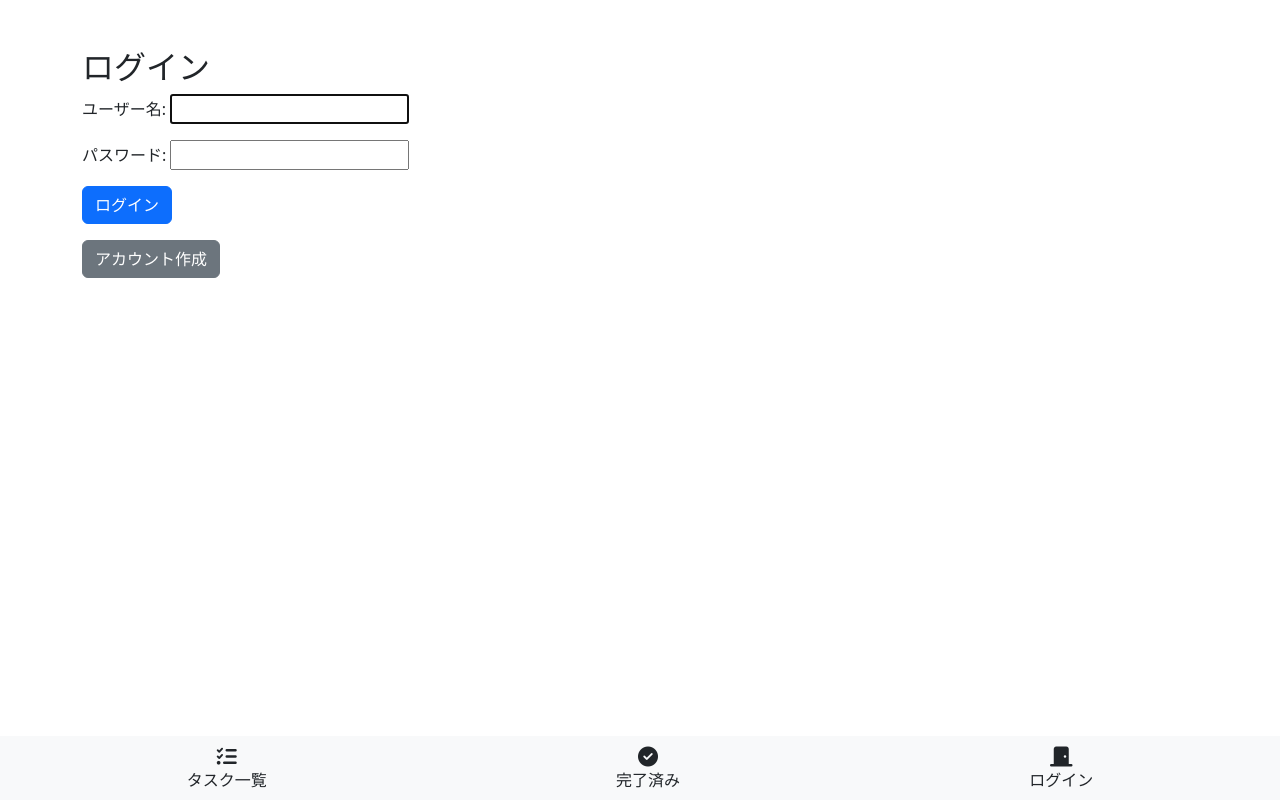
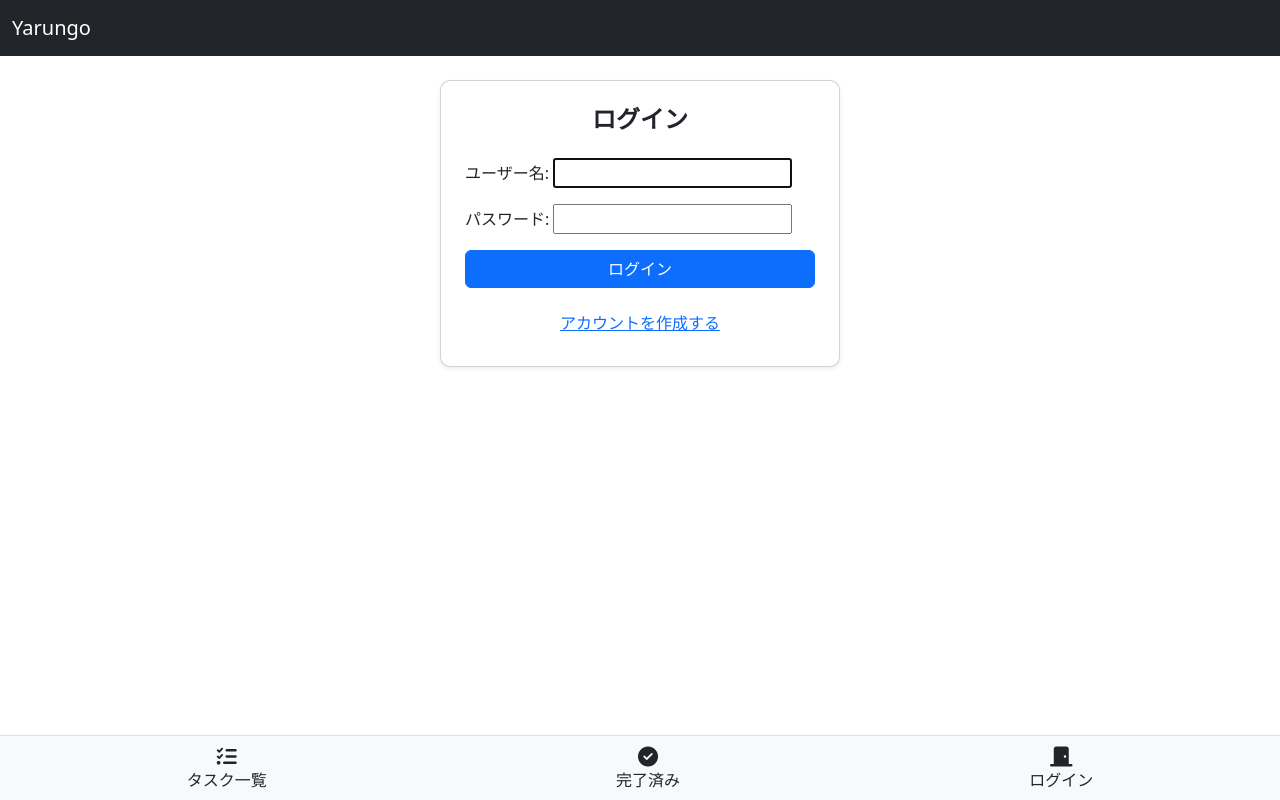
Before and after one commit to Saburi314/yarungo, a Django app: page /yarungo/login/ in a window 1280 px wide. Run offline with Django 5.2, Linux system fonts and the light colour scheme.

Commit message:
デザイン修正　大枠とログイン画面

```diff
--- a/static/css/style.css
+++ b/static/css/style.css
@@ -1,3 +1,4 @@
+/* タスク一覧画面 */
 .priority-high td {
     background-color: #f8d7da; /* 赤系 */
 }
@@ -9,3 +10,18 @@
 .priority-low td {
     background-color: #d4edda; /* 緑系 */
 }
+
+
+/* ログイン画面 */
+.card {
+    border-radius: 10px;
+}
+
+.card h2 {
+    font-size: 1.5rem;
+    font-weight: bold;
+}
+
+form .form-control {
+    border-radius: 5px;
+}
--- a/templates/base.html
+++ b/templates/base.html
@@ -2,7 +2,8 @@
 <html lang="ja">
 <head>
     <meta charset="UTF-8">
-    <title>{% block title %}YARUNGO{% endblock %}</title>
+    <meta name="viewport" content="width=device-width, initial-scale=1.0">
+    <title>{% block title %}Yarungo{% endblock %}</title>
     {% load static %}
     <link href="https://cdn.jsdelivr.net/npm/bootstrap@5.3.0/dist/css/bootstrap.min.css" rel="stylesheet">
     <link href="https://cdnjs.cloudflare.com/ajax/libs/font-awesome/6.4.0/css/all.min.css" rel="stylesheet">
@@ -12,12 +13,19 @@
     {% endblock %}
 </head>
 <body>
-    <div class="container mt-5 mb-5">
+    <nav class="navbar navbar-dark bg-dark">
+        <div class="container-fluid">
+            <a class="navbar-brand" href="{% url 'task_list' %}">Yarungo</a>
+        </div>
+    </nav>
+
+    <main class="container mt-4">
         {% block content %}
         {% endblock %}
-    </div>
+    </main>
 
-    <nav class="navbar navbar-light bg-light fixed-bottom fixed-bottom-nav">
+    <!-- フッター固定ナビ -->
+    <nav class="navbar navbar-light bg-light fixed-bottom border-top">
         <div class="container-fluid justify-content-around">
             <a href="{% url 'task_list' %}" class="nav-link text-center">
                 <i class="fas fa-tasks fa-lg"></i>
@@ -28,9 +36,9 @@
                 <div>完了済み</div>
             </a>
             {% if user.is_authenticated %}
-                <form action="{% url 'logout' %}" method="post" class="d-inline">
+                <form action="{% url 'logout' %}" method="post" class="text-center">
                     {% csrf_token %}
-                    <button class="btn btn-link nav-link text-center" type="submit">
+                    <button class="btn btn-link nav-link" type="submit">
                         <i class="fas fa-door-open fa-lg"></i>
                         <div>ログアウト</div>
                     </button>
@@ -44,6 +52,14 @@
         </div>
     </nav>
 
+    <!-- 新規作成ボタン（タスク一覧ページのみ） -->
+    {% if request.resolver_match.url_name == 'task_list' %}
+    <a href="{% url 'task_create' %}" class="btn btn-success rounded-circle shadow-lg position-fixed"
+       style="width: 60px; height: 60px; bottom: 80px; right: 20px; display: flex; justify-content: center; align-items: center;">
+        <i class="fas fa-plus fa-lg"></i>
+    </a>
+    {% endif %}
+
     <script src="https://cdn.jsdelivr.net/npm/bootstrap@5.3.0/dist/js/bootstrap.bundle.min.js"></script>
     <!-- 子テンプレート用個別JS -->
     {% block extra_js %}
--- a/templates/registration/login.html
+++ b/templates/registration/login.html
@@ -3,11 +3,44 @@
 {% block title %}ログイン{% endblock %}
 
 {% block content %}
-<h2>ログイン</h2>
-<form method="post">
-    {% csrf_token %}
-    {{ form.as_p }}
-    <button type="submit" class="btn btn-primary">ログイン</button>
-</form>
-<a href="{% url 'signup' %}" class="btn btn-secondary mt-3">アカウント作成</a>
+<div class="d-flex justify-content-center align-items-center">
+    <div class="card shadow-sm p-4" style="width: 100%; max-width: 400px;">
+        <h2 class="text-center mb-4">ログイン</h2>
+        <form method="post">
+            {% csrf_token %}
+
+            <!-- 全体の非フィールドエラー -->
+            {% if form.non_field_errors %}
+            <div class="alert alert-danger">
+                {% for error in form.non_field_errors %}
+                <p class="mb-0">{{ error }}</p>
+                {% endfor %}
+            </div>
+            {% endif %}
+
+            <!-- ユーザー名入力 -->
+            <div class="mb-3">
+                {{ form.username.label_tag }}
+                {{ form.username }}
+                {% if form.username.errors %}
+                    <div class="text-danger small">{{ form.username.errors.0 }}</div>
+                {% endif %}
+            </div>
+
+            <!-- パスワード入力 -->
+            <div class="mb-3">
+                {{ form.password.label_tag }}
+                {{ form.password }}
+                {% if form.password.errors %}
+                    <div class="text-danger small">{{ form.password.errors.0 }}</div>
+                {% endif %}
+            </div>
+
+            <button type="submit" class="btn btn-primary w-100">ログイン</button>
+        </form>
+        <div class="text-center mt-3">
+            <a href="{% url 'signup' %}" class="btn btn-link">アカウントを作成する</a>
+        </div>
+    </div>
+</div>
 {% endblock %}
```
Also changed, not shown: templates/tasks/completed_task_list.html (+4 -12 lines), templates/tasks/task_list.html (+7 -18 lines), 1 other file.
